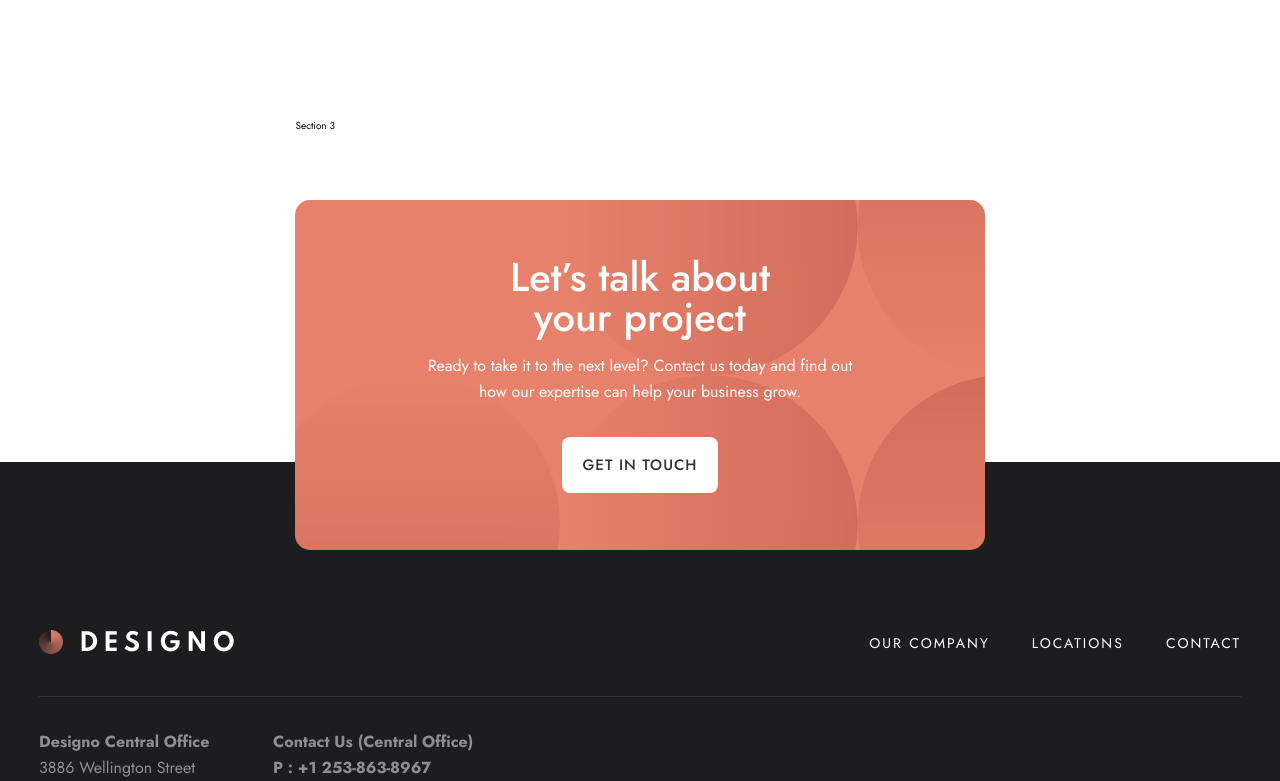
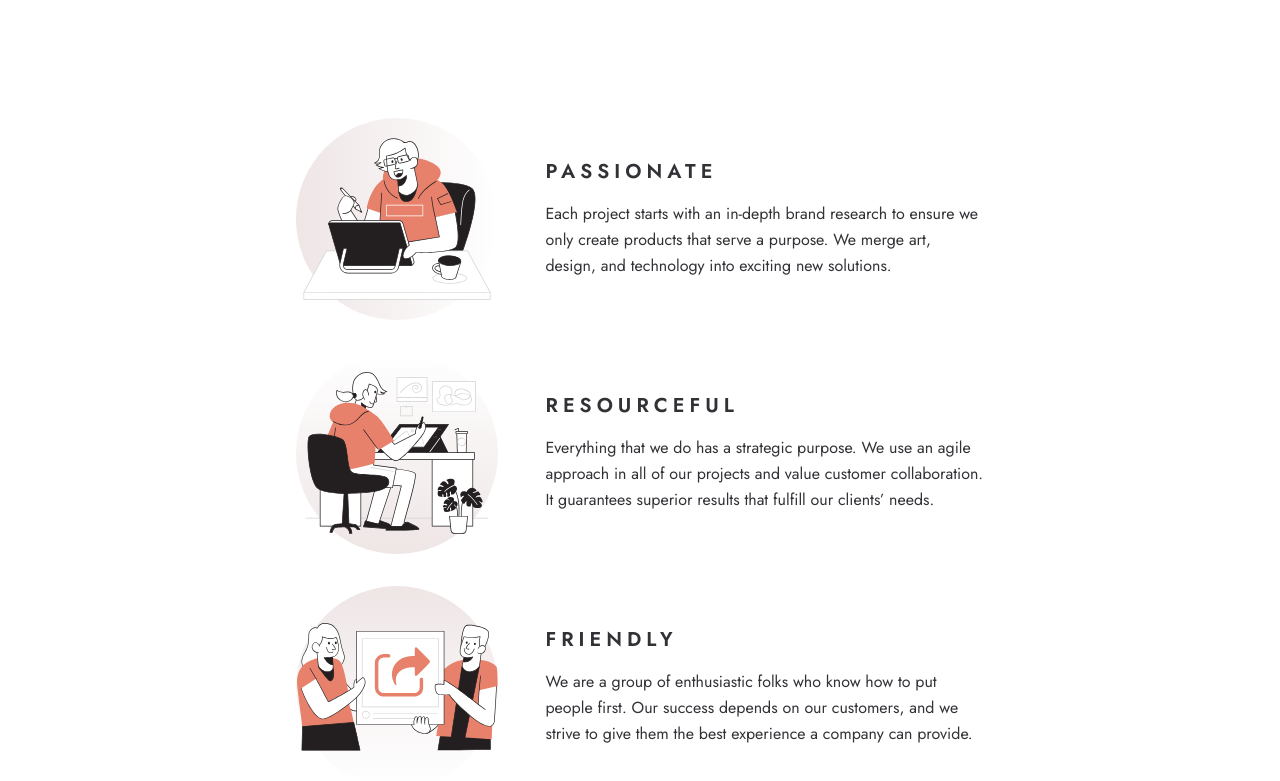
Before and after one commit to BryanEnriquez/designo, a React (Create React App) app: page / in a window 1280 px wide. Shown: the part 1768-2549 px from the top of the page. Built offline with nearby package versions, Linux system fonts and the light colour scheme.

Commit message:
Add Statements section to home route. Move Section.js to layout dir

```diff
--- /dev/null
+++ b/src/components/Graphic.js
@@ -0,0 +1,11 @@
+import { applyMod } from '../utils/calcLayoutMod';
+import './Graphic.scss';
+
+const Graphic = ({ Svg, mod }) => (
+  <div className="graphic">
+    <Svg className="graphic__svg" viewBox="0 0 202 202" />
+    <div className={applyMod('graphic__gradient', mod)} />
+  </div>
+);
+
+export default Graphic;
--- /dev/null
+++ b/src/components/Graphic.scss
@@ -0,0 +1,30 @@
+.graphic {
+  position: relative;
+  width: 20.2rem;
+  height: 20.2rem;
+
+  &__svg {
+    position: relative;
+    width: 100%;
+    height: 100%;
+    z-index: 5;
+  }
+
+  &__gradient {
+    position: absolute;
+    top: 0;
+    left: 0;
+    height: 100%;
+    width: 100%;
+    background-image: url(../imgs/shared/desktop/bg-pattern-small-circle.svg);
+    background-size: cover;
+    z-index: 2;
+
+    &--270d {
+      transform: rotate(270deg);
+    }
+    &--90d {
+      transform: rotate(90deg);
+    }
+  }
+}
--- /dev/null
+++ b/src/components/Statements.js
@@ -0,0 +1,19 @@
+import Graphic from './Graphic';
+import { statements } from '../copy/statements';
+import './Statements.scss';
+
+const renderStatement = (el) => (
+  <div key={el.title} className="statements__block">
+    <Graphic Svg={el.Svg} mod={el.mod} />
+    <div className="statements__copy">
+      <h3>{el.title}</h3>
+      <p>{el.text}</p>
+    </div>
+  </div>
+);
+
+const Statements = () => (
+  <div className="statements">{statements.map(renderStatement)}</div>
+);
+
+export default Statements;
--- /dev/null
+++ b/src/components/Statements.scss
@@ -0,0 +1,69 @@
+@import '../css/variables';
+
+.statements {
+  display: grid;
+  grid-template-columns: 1fr;
+  grid-template-rows: repeat(3, auto);
+  gap: 8rem;
+
+  @media (min-width: $media-m) {
+    gap: 3.2rem;
+  }
+  @media (min-width: $media-l) {
+    grid-template-columns: repeat(3, 1fr);
+    grid-template-rows: auto;
+    gap: 3rem;
+  }
+
+  &__block {
+    display: grid;
+    grid-template-columns: 1fr;
+    grid-template-rows: repeat(2, auto);
+    gap: 4.8rem;
+    justify-items: center;
+
+    @media (min-width: $media-m) {
+      grid-template-columns: auto 1fr;
+      grid-template-rows: auto;
+      align-items: center;
+    }
+    @media (min-width: $media-l) {
+      grid-template-columns: 1fr;
+      grid-template-rows: repeat(2, auto);
+      align-items: center;
+    }
+  }
+
+  &__copy {
+    text-align: center;
+    color: var(--color-secondary-dark, #333136);
+
+    @media (min-width: $media-m) {
+      text-align: left;
+    }
+    @media (min-width: $media-l) {
+      text-align: center;
+    }
+
+    h3 {
+      font-size: 2rem;
+      font-weight: 600; // 500~600
+      line-height: 2.6rem;
+      letter-spacing: 5px;
+      text-transform: uppercase;
+      margin: 0 0 3.2rem;
+
+      @media (min-width: $media-m) {
+        margin: 0 0 1.6rem;
+      }
+      @media (min-width: $media-l) {
+        margin: 0 0 3.2rem;
+      }
+    }
+
+    p {
+      font-size: 1.6rem;
+      line-height: 2.6rem;
+    }
+  }
+}
--- /dev/null
+++ b/src/copy/statements.js
@@ -0,0 +1,26 @@
+import { ReactComponent as svg1 } from '../imgs/home/desktop/illustration-passionate.svg';
+import { ReactComponent as svg2 } from '../imgs/home/desktop/illustration-resourceful.svg';
+import { ReactComponent as svg3 } from '../imgs/home/desktop/illustration-friendly.svg';
+
+export const statements = [
+  {
+    title: 'Passionate',
+    text: 'Each project starts with an in-depth brand research to ensure we only create products that serve a purpose. We merge art, design, and technology into exciting new solutions.',
+    Svg: svg1,
+    mod: null,
+  },
+  {
+    title: 'Resourceful',
+    text: `Everything that we do has a strategic purpose. We use an agile approach in all of our projects and value customer collaboration. It guarantees superior results that fulfill our clients${String.fromCharCode(
+      8217
+    )} needs.`,
+    Svg: svg2,
+    mod: '270d',
+  },
+  {
+    title: 'Friendly',
+    text: 'We are a group of enthusiastic folks who know how to put people first. Our success depends on our customers, and we strive to give them the best experience a company can provide.',
+    Svg: svg3,
+    mod: '90d',
+  },
+];
--- a/src/routes/Home.js
+++ b/src/routes/Home.js
@@ -1,7 +1,8 @@
 import React from 'react';
-import Section from '../components/Section';
+import Section from '../layout/Section';
 import Hero from '../components/Hero';
 import Tiles from '../components/Tiles';
+import Statements from '../components/Statements';
 
 const Home = () => {
   return (
@@ -12,7 +13,9 @@ const Home = () => {
       <Section limit>
         <Tiles />
       </Section>
-      <Section limit>Section 3</Section>
+      <Section limit>
+        <Statements />
+      </Section>
     </React.Fragment>
   );
 };
```
Also changed, not shown: src/layout/Section.js (renamed from src/components/Section.js), src/layout/Section.scss (renamed from src/components/Section.scss).
